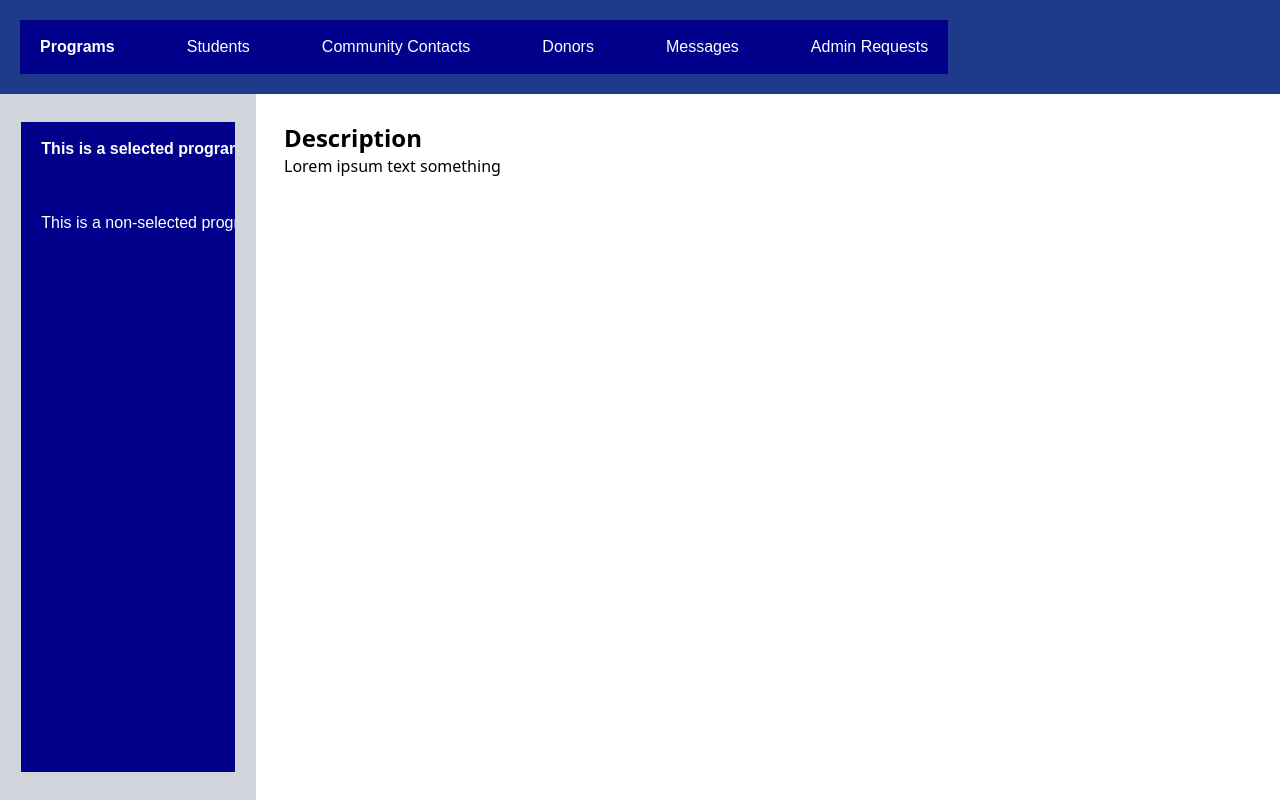
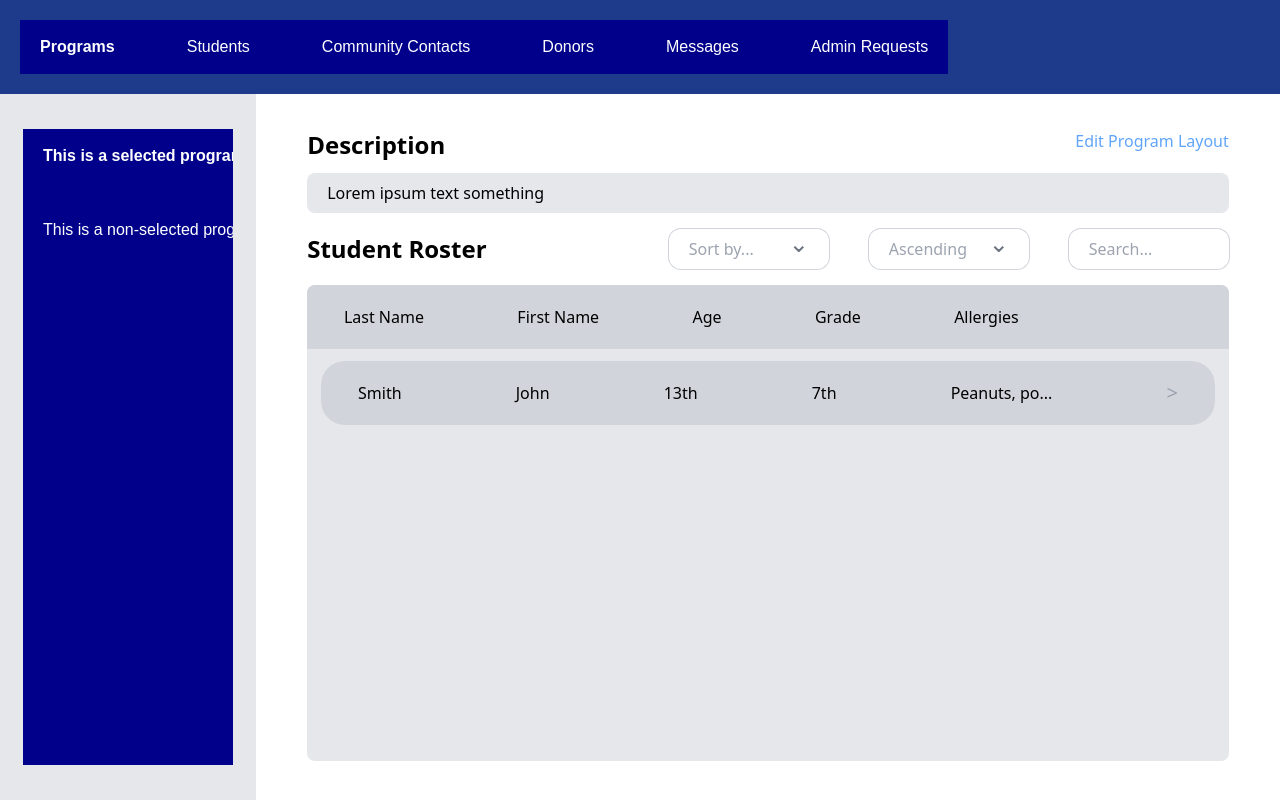
Before and after one commit to jacobef/lec-frontend-drafting, a Django app: template templates/admin_programs.html in a window 1280 px wide. Run offline with Django 4.2, Linux system fonts and the light colour scheme; the template is opened without the code that fills it, so the values that code supplies are empty; some libraries are stand-ins or nearby versions.

Commit message:
admin_program.html updated

```diff
--- a/templates/admin_programs.html
+++ b/templates/admin_programs.html
@@ -22,24 +22,86 @@
             </ul>
         </div>
         <div class="relative flex flex-row h-full w-full">
-            <div class="relative flex h-full w-1/5 justify-center bg-gray-300">
-                <div class="relative flex w-5/6 my-7">
+            <div class="relative flex h-full w-1/5 justify-center items-center bg-gray-200">
+                <div class="relative flex w-[82%] h-[90%]">
                     <ul class="relative flex flex-col w-full space-y-5 overflow-visible">
-                        <li class="relative flex truncate whitespace-nowrap hover:text-lg">
+                        <li class="relative flex truncate whitespace-nowrap cursor-pointer hover:scale-110 hover:opacity-90 transition-all duration-100 ease-out">
                             <a class="relative flex font-semibold">This is a selected program element</a>
                         </li>
-                        <li class="relative flex truncate whitespace-nowrap hover:text-lg">
+                        <li class="relative flex truncate whitespace-nowrap cursor-pointer hover:scale-110 hover:opacity-90 transition-all duration-100 ease-out">
                             <a class="relative flex">This is a non-selected program element</a>
                         </li>
                     </ul>
                 </div>
             </div>
-            <div class="relative flex h-full w-4/5  bg-white">
-                <div class="relative flex m-7 flex-col">
-                    <h1 class="relative flex text-2xl font-semibold">Description</h1>
-                    <p class="relative flex">
-                        Lorem ipsum text something
-                    </p>
+            <div class="relative flex h-full w-4/5 justify-center items-center bg-white">
+                <div class="relative flex h-[90%] w-[90%] flex-col justify-start items-start">
+                    <div class="relative flex w-full h-[5%] flex-row justify-between">
+                        <h1 class="relative flex text-2xl font-semibold">Description</h1>
+                        <a class="relative flex truncate whitespace-nowrap text-blue-400 cursor-pointer hover:text-blue-500 hover:scale-110 hover:opacity-90 transition-all duration-100 ease-out">Edit Program Layout</a>
+                    </div>
+                    <div class="relative flex mt-3 max-h-[20%] truncate bg-gray-200 rounded-lg py-2 px-5 w-full">
+                        <p class="relative flex">
+                            Lorem ipsum text something
+                        </p>
+                    </div>
+                    <div class="relative flex mt-5 w-full h-[5%] flex-row justify-between items-center">
+                        <h1 class="relative flex text-2xl font-semibold whitespace-nowrap">Student Roster</h1>
+                        <div class="relative flex flex-row space-x-10">
+                            <div class="relative flex ring-1 ring-gray-300 w-40 h-10 rounded-xl flex-row justify-between px-5 items-center">
+                                <div class="text-gray-400">
+                                    Sort by...
+                                </div>
+                                <div class="text-2xl text-gray-500 mb-3">
+                                    &#8964;
+                                </div>
+                            </div>
+                            <div class="relative flex ring-1 ring-gray-300 w-40 h-10 rounded-xl flex-row justify-between px-5 items-center">
+                                <div class="text-gray-400">
+                                    Ascending
+                                </div>
+                                <div class="text-2xl text-gray-500 mb-3">
+                                    &#8964;
+                                </div>
+                            </div>
+                            <input class="relative flex ring-1 text-gray-500 ring-gray-300 w-40 h-10 rounded-xl flex-row justify-start px-5 items-center" placeholder="Search..." />
+                            </input>
+                        </div>
+                    </div>
+                    <table class="relative mt-5 flex rounded-lg h-[75%] w-full bg-gray-200 flex-col items-center space-y-3">
+                        <thead class="relative rounded-t-lg flex flex-row bg-gray-300 h-16 w-full items-center pr-20">
+                            <tr class="flex-row relative flex items-center justify-around w-full space-x-5 whitespace-nowrap">
+                                <th class="relative flex font-normal">Last Name</th>
+                                <th class="relative flex font-normal">First Name</th>
+                                <th class="relative flex font-normal">Age</th>
+                                <th class="relative flex font-normal">Grade</th>
+                                <th class="relative flex font-normal">Allergies</th>
+                                <th class="relative flex font-normal"></th>
+                            </tr>
+                        </thead>
+                        <tbody class="relative flex w-full flex-col items-center">
+                            <tr class="relative flex w-[97%] flex-row items-center justify-around space-x-10 whitespace-nowrap h-16 rounded-3xl bg-gray-300">
+                                <td class="relative flex">
+                                    Smith
+                                </td>
+                                <td class="relative flex">
+                                    John
+                                </td>
+                                <td class="relative flex">
+                                    13th
+                                </td>
+                                <td class="relative flex">
+                                    7th
+                                </td>
+                                <td class="relative flex">
+                                    Peanuts, po...
+                                </td>
+                                <td class="relative flex text-gray-400 text-xl">
+                                    >
+                                </td>
+                            </tr>
+                        </tbody>
+                    </table>
                 </div>
             </div>
         </div>
```
